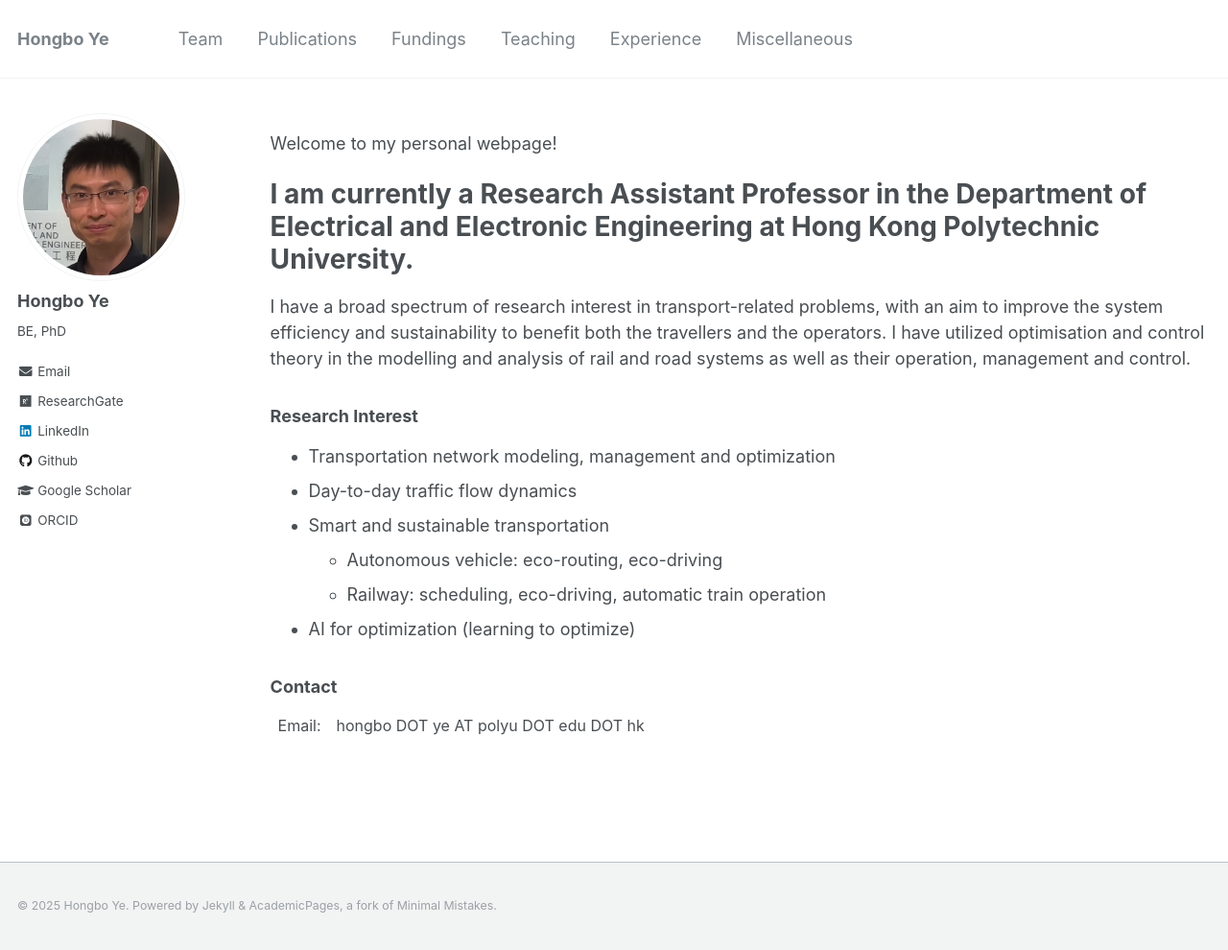
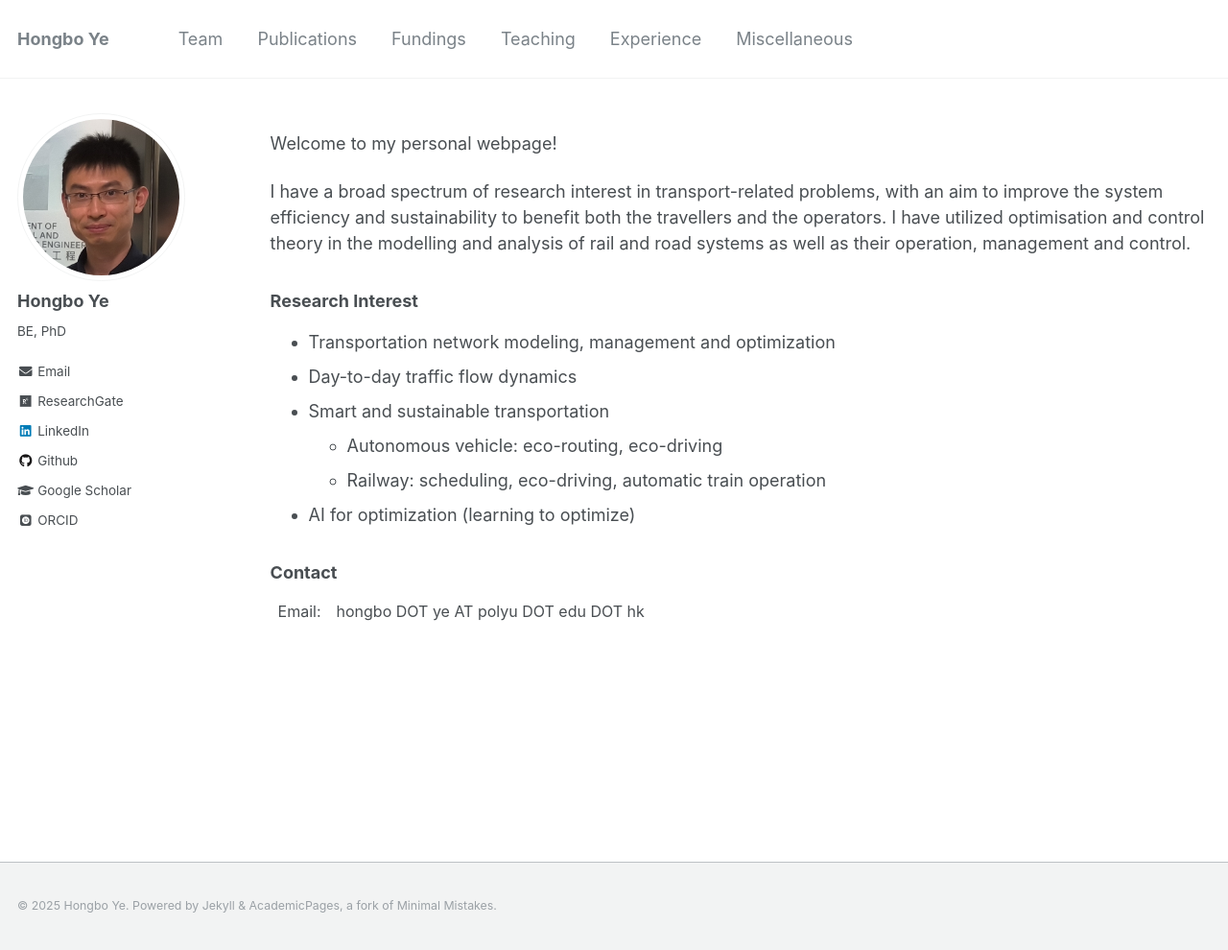
Before and after one commit to hb-ye/hb-ye.github.io, a Jekyll site: the page built from index.markdown, in a window 1280 px wide and 990 px high. Shown: the whole window at 96% size. Built offline with Jekyll 4.4.1, drawn with Linux system fonts in a browser that asks for light colours; some web fonts are replaced.

Commit message:
Update index.markdown

```diff
--- a/index.markdown
+++ b/index.markdown
@@ -7,7 +7,7 @@ layout: archive
 
 Welcome to my personal webpage!
 
-# I am currently a **Research Assistant Professor** in the Department of Electrical and Electronic Engineering at Hong Kong Polytechnic University.
+<!-- I am currently a **Research Assistant Professor** in the Department of Electrical and Electronic Engineering at Hong Kong Polytechnic University. -->
 
 I have a broad spectrum of research interest in transport-related problems, with an aim to improve the system efficiency and sustainability to benefit both the travellers and the operators.  I have utilized optimisation and control theory in the modelling and analysis of rail and road systems as well as their operation, management and control.
 
```
